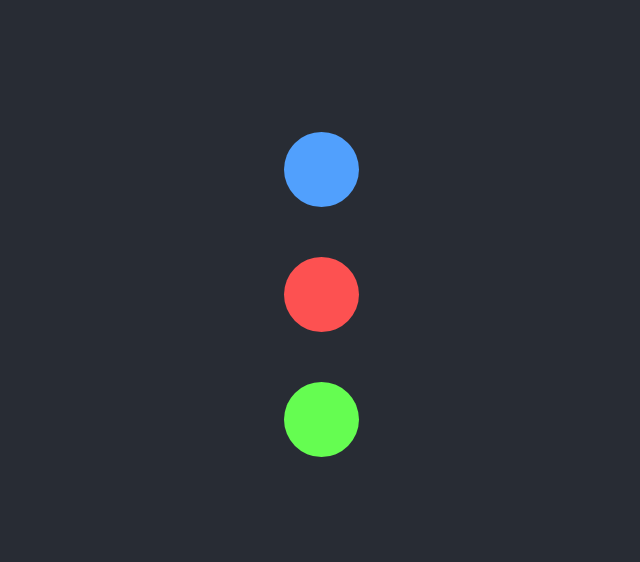
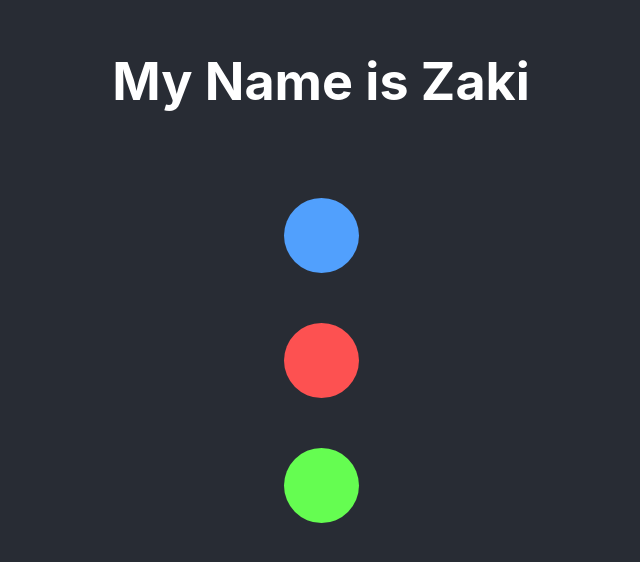
Before and after one commit to zakim2307/react-gsap-tuts, a React (Create React App) app: page / in a window 1280 px wide. Shown: the part 106-668 px from the top of the page, without its empty margins (319-959 px from the left). Built offline with nearby package versions, Linux system fonts and the light colour scheme.

Commit message:
staging getting cors error

```diff
--- a/src/App.js
+++ b/src/App.js
@@ -73,6 +73,7 @@ function App() {
         "changesd, sdasd asd as ====================================="
       )}
       <header className='App-header'>
+        <h1>My Name is Zaki</h1>
         <div className='circle-container'>
           <div
             onClick={(el) => handleExpand(el)}
```
